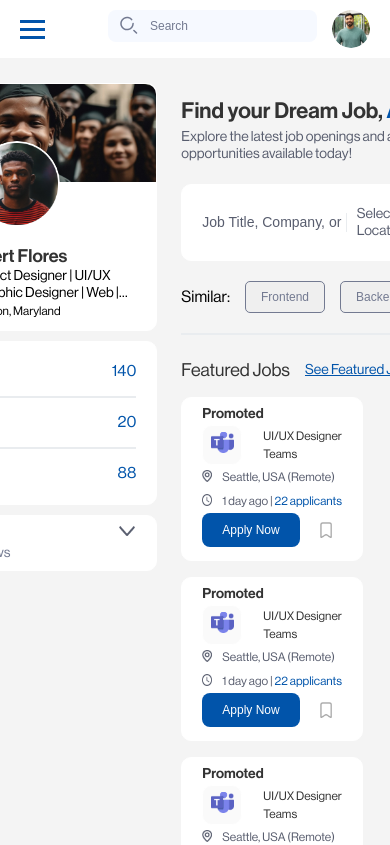
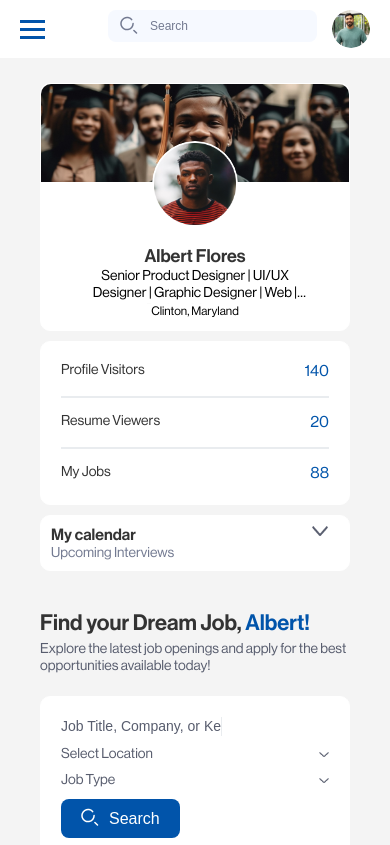
Before and after one commit to junaidn/talentvare-ui, a Next.js app: page / in a window 390 px wide. Shown: the top 845 px of the page. Built offline with nearby package versions, Linux system fonts and the light colour scheme.

Commit message:
make responsive for smaller devices

```diff
--- a/src/components/button/button.module.scss
+++ b/src/components/button/button.module.scss
@@ -6,7 +6,6 @@
   padding: 10px 20px 10px 20px;
   gap: 10px;
   border-radius: 8px;
-  opacity: 0px;
   border: 0;
   background-color: $endeavour;
   color: $white;
--- a/src/components/job-card/job-card.module.scss
+++ b/src/components/job-card/job-card.module.scss
@@ -102,4 +102,13 @@
       }
     }
   }
+
+  @media (max-width: 459px) {
+    max-width: unset;
+    width: 100%;
+
+    .buttons {
+      justify-content: space-between;
+    }
+  }
 }
--- a/src/components/profile-header/profile-header.module.scss
+++ b/src/components/profile-header/profile-header.module.scss
@@ -3,7 +3,7 @@
 .profileHeader {
   display: flex;
   flex-direction: column;
-  min-height: 248px;
+  height: 248px;
   width: 100%;
   background-color: $white;
   border-radius: 10px;
@@ -24,7 +24,6 @@
       left: 50%;
       transform: translateX(-50%);
       gap: 0px;
-      opacity: 0px;
       object-fit: cover;
     }
   }
--- a/src/components/side-menu/side-menu.module.scss
+++ b/src/components/side-menu/side-menu.module.scss
@@ -27,6 +27,7 @@
   padding: 20px;
   gap: 20px;
   transition: left 0.3s ease;
+  z-index: 1;
 
   &.open {
     left: 0;
--- a/src/views/home/home.module.scss
+++ b/src/views/home/home.module.scss
@@ -83,6 +83,32 @@
       .searchButton {
         width: 13.33%;
       }
+      @media (max-width: 1200px) {
+        height: 100%;
+        flex-wrap: wrap;
+        .searchButton {
+          width: 100%;
+        }
+        .locationDropdown,
+        .jobTypeDropdown {
+          width: 18%;
+        }
+      }
+
+      @media (max-width: 768px) {
+        flex-direction: column;
+        align-items: flex-start;
+        .searchButton,
+        .locationDropdown,
+        .jobTypeDropdown {
+          width: 100%;
+        }
+
+        .locationDropdown {
+          padding: 0;
+          border: 0;
+        }
+      }
     }
 
     & .similarJobTypesSecton {
@@ -132,6 +158,9 @@
         display: flex;
         flex-wrap: wrap;
         gap: 16px;
+        @media (max-width: 459px) {
+          justify-content: center;
+        }
       }
     }
   }
@@ -139,4 +168,12 @@
   @media (min-width: 1443px) {
     max-width: 100%;
   }
+
+  @media (max-width: 768px) {
+    flex-direction: column;
+    .leftSection,
+    .rightSection {
+      width: 100%;
+    }
+  }
 }
```
